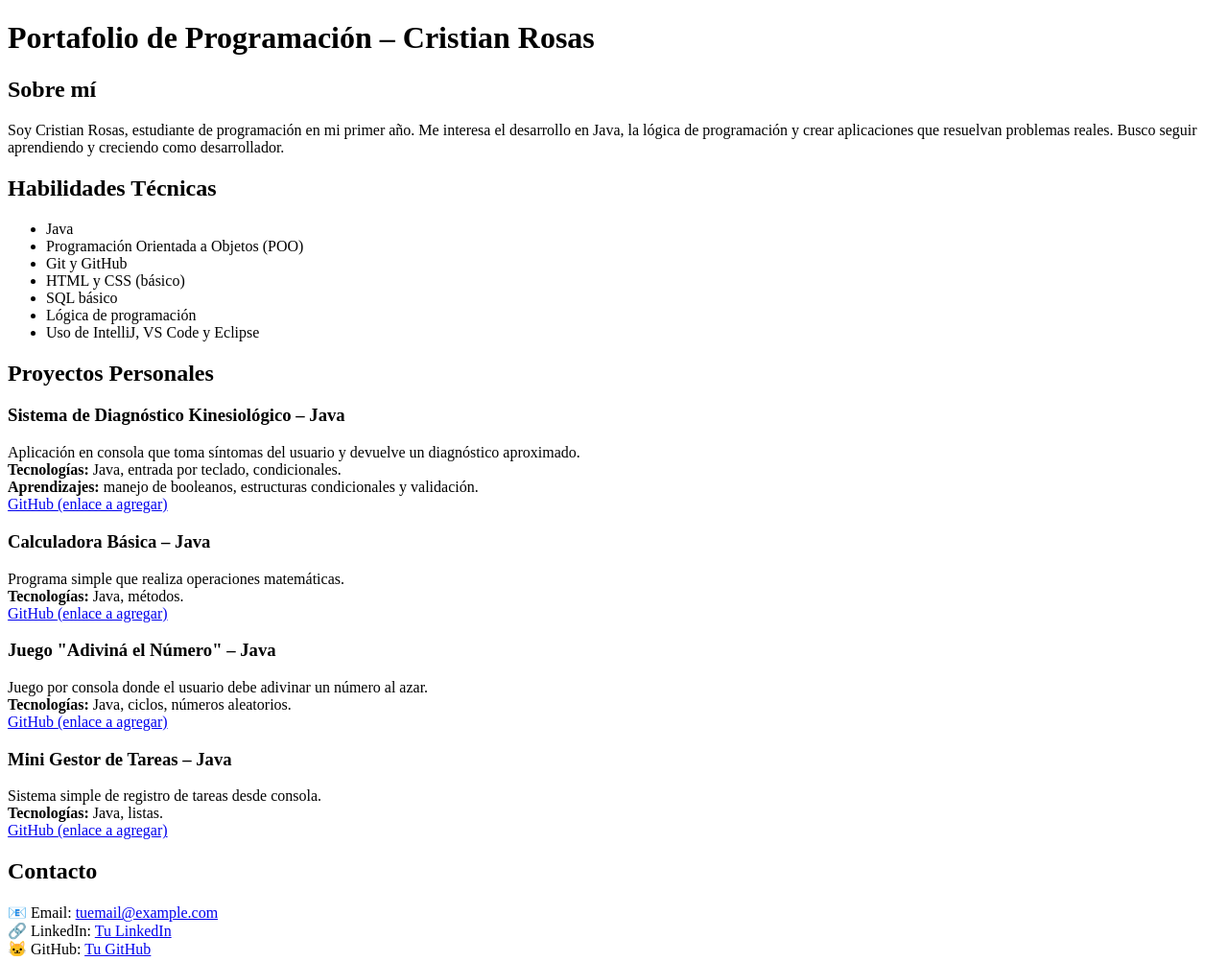
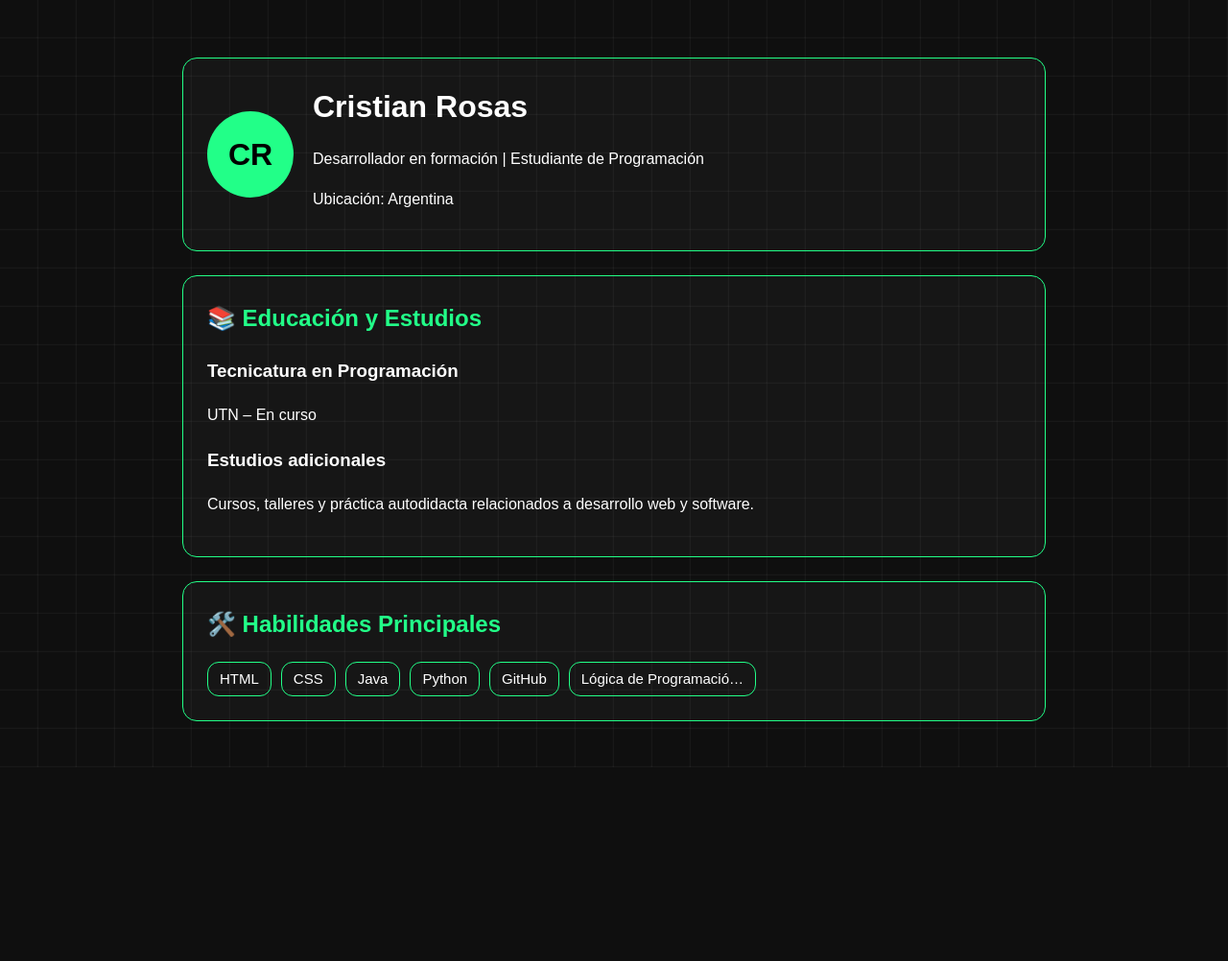
Before and after one commit to CristianRosas96/portafolio-cristian, a plain HTML site: page index.html in a window 1280 px wide. Shown: the whole page at 96% size. After the commit the page ends 837 px from the top, so only its background shows below. Drawn offline with Linux system fonts and the light colour scheme.

Commit message:
Update index.html
Modificacion diseño.

```diff
--- a/index.html
+++ b/index.html
@@ -1,69 +1,149 @@
 <!DOCTYPE html>
 <html lang="es">
 <head>
-    <meta charset="UTF-8">
-    <meta name="viewport" content="width=device-width, initial-scale=1.0">
-    <title>Portafolio – Cristian Rosas</title>
+    <meta charset="UTF-8" />
+    <meta name="viewport" content="width=device-width, initial-scale=1.0" />
+    <title>Cristian Rosas | Portfolio</title>
+
+    <style>
+        /* ======== Estilos generales ======== */
+        body {
+            margin: 0;
+            padding: 0;
+            font-family: Arial, Helvetica, sans-serif;
+            background: #0f0f0f;
+            color: white;
+            line-height: 1.6;
+        }
+
+        /* Fondo con grilla */
+        body::before {
+            content: "";
+            position: fixed;
+            top: 0; left: 0;
+            width: 100%;
+            height: 100%;
+            background-image:
+                linear-gradient(transparent 95%, rgba(255,255,255,0.05) 100%),
+                linear-gradient(90deg, transparent 95%, rgba(255,255,255,0.05) 100%);
+            background-size: 40px 40px;
+            pointer-events: none;
+            z-index: -1;
+        }
+
+        .container {
+            max-width: 900px;
+            margin: 40px auto;
+            padding: 20px;
+        }
+
+        /* Tarjetas */
+        .card {
+            background: rgba(255,255,255,0.03);
+            border: 1px solid #22ff88;
+            border-radius: 15px;
+            padding: 25px;
+            margin-bottom: 25px;
+        }
+
+        /* Encabezado */
+        .header {
+            display: flex;
+            align-items: center;
+            gap: 20px;
+        }
+
+        .avatar {
+            width: 90px;
+            height: 90px;
+            border-radius: 50%;
+            background: #22ff88;
+            display: flex;
+            justify-content: center;
+            align-items: center;
+            color: black;
+            font-size: 32px;
+            font-weight: bold;
+        }
+
+        h1 { margin: 0; }
+
+        h2 {
+            color: #22ff88;
+            margin-top: 0;
+        }
+
+        /* Chips / skills */
+        .skills {
+            display: flex;
+            flex-wrap: wrap;
+            gap: 10px;
+        }
+
+        .skill {
+            border: 1px solid #22ff88;
+            padding: 5px 12px;
+            border-radius: 12px;
+            font-size: 15px;
+        }
+
+        /* Botones */
+        .buttons {
+            display: flex;
+            gap: 15px;
+            margin-top: 10px;
+        }
+
+        .btn {
+            border: 1px solid #22ff88;
+            padding: 10px 15px;
+            border-radius: 10px;
+            text-decoration: none;
+            color: white;
+            transition: 0.2s;
+        }
+
+        .btn:hover {
+            background: #22ff88;
+            color: black;
+        }
+    </style>
 </head>
+
 <body>
+    <div class="container">
 
-    <h1>Portafolio de Programación – Cristian Rosas</h1>
+        <!-- Header -->
+        <div class="card">
+            <div class="header">
+                <div class="avatar">CR</div>
+                <div>
+                    <h1>Cristian Rosas</h1>
+                    <p>Desarrollador en formación | Estudiante de Programación</p>
+                    <p>Ubicación: Argentina</p>
+                </div>
+            </div>
+        </div>
 
-    <h2>Sobre mí</h2>
-    <p>
-        Soy Cristian Rosas, estudiante de programación en mi primer año.
-        Me interesa el desarrollo en Java, la lógica de programación y crear aplicaciones que
-        resuelvan problemas reales. Busco seguir aprendiendo y creciendo como desarrollador.
-    </p>
+        <!-- Educación -->
+        <div class="card">
+            <h2>📚 Educación y Estudios</h2>
 
-    <h2>Habilidades Técnicas</h2>
-    <ul>
-        <li>Java</li>
-        <li>Programación Orientada a Objetos (POO)</li>
-        <li>Git y GitHub</li>
-        <li>HTML y CSS (básico)</li>
-        <li>SQL básico</li>
-        <li>Lógica de programación</li>
-        <li>Uso de IntelliJ, VS Code y Eclipse</li>
-    </ul>
+            <h3>Tecnicatura en Programación</h3>
+            <p>UTN – En curso</p>
 
-    <h2>Proyectos Personales</h2>
+            <h3>Estudios adicionales</h3>
+            <p>Cursos, talleres y práctica autodidacta relacionados a desarrollo web y software.</p>
+        </div>
 
-    <h3>Sistema de Diagnóstico Kinesiológico – Java</h3>
-    <p>
-        Aplicación en consola que toma síntomas del usuario y devuelve un diagnóstico aproximado. <br>
-        <strong>Tecnologías:</strong> Java, entrada por teclado, condicionales. <br>
-        <strong>Aprendizajes:</strong> manejo de booleanos, estructuras condicionales y validación.<br>
-        <a href="#">GitHub (enlace a agregar)</a>
-    </p>
+        <!-- Habilidades -->
+        <div class="card">
+            <h2>🛠️ Habilidades Principales</h2>
 
-    <h3>Calculadora Básica – Java</h3>
-    <p>
-        Programa simple que realiza operaciones matemáticas. <br>
-        <strong>Tecnologías:</strong> Java, métodos.<br>
-        <a href="#">GitHub (enlace a agregar)</a>
-    </p>
-
-    <h3>Juego "Adiviná el Número" – Java</h3>
-    <p>
-        Juego por consola donde el usuario debe adivinar un número al azar. <br>
-        <strong>Tecnologías:</strong> Java, ciclos, números aleatorios.<br>
-        <a href="#">GitHub (enlace a agregar)</a>
-    </p>
-
-    <h3>Mini Gestor de Tareas – Java</h3>
-    <p>
-        Sistema simple de registro de tareas desde consola. <br>
-        <strong>Tecnologías:</strong> Java, listas.<br>
-        <a href="#">GitHub (enlace a agregar)</a>
-    </p>
-
-    <h2>Contacto</h2>
-    <p>
-        📧 Email: <a href="mailto:tuemail@example.com">tuemail@example.com</a><br>
-        🔗 LinkedIn: <a href="#">Tu LinkedIn</a><br>
-        🐱 GitHub: <a href="#">Tu GitHub</a>
-    </p>
-
-</body>
-</html>
+            <div class="skills">
+                <div class="skill">HTML</div>
+                <div class="skill">CSS</div>
+                <div class="skill">Java</div>
+                <div class="skill">Python</div>
+                <div class="skill">GitHub</div>
+                <div class="skill">Lógica de Programació…
```
